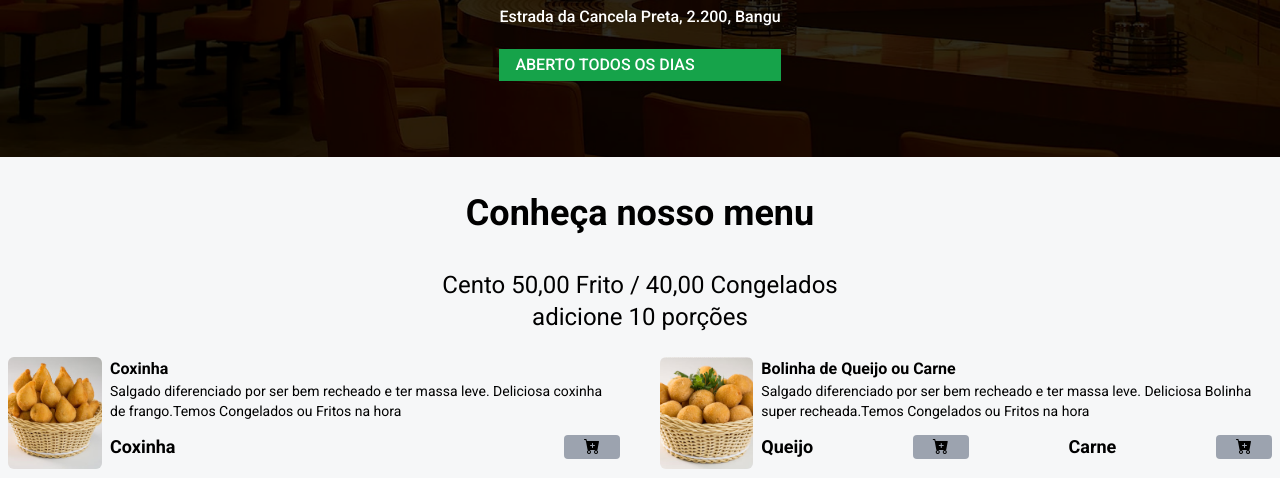
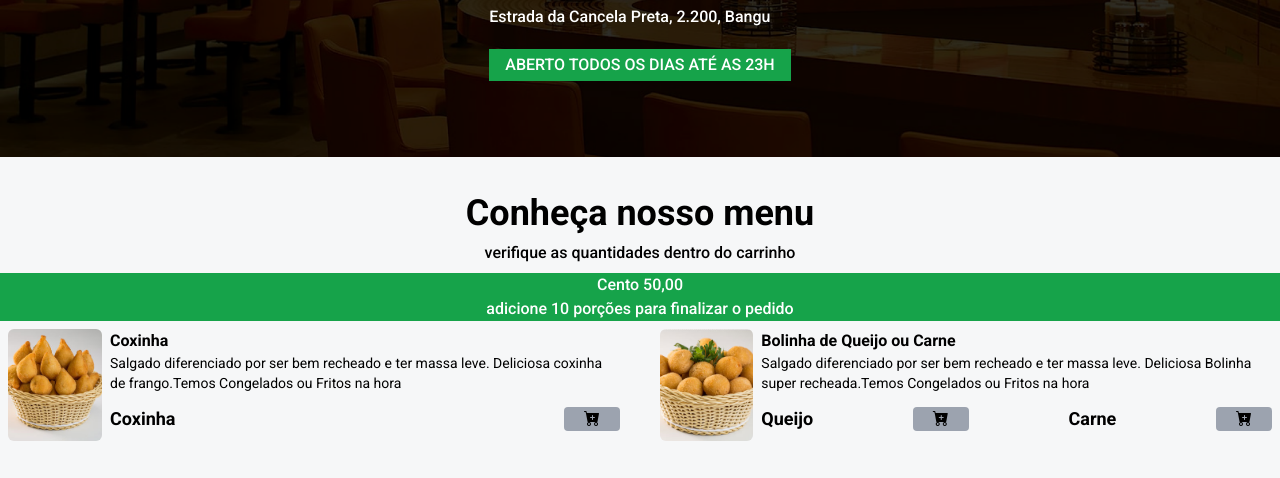
Before and after one commit to alesyfrontend/cardapio, a website: page index.html in a window 1280 px wide. Shown: the part 263-741 px from the top of the page. Drawn offline with nearby package versions, Linux system fonts and the light colour scheme.

Commit message:
troca layout

```diff
--- a/index.html
+++ b/index.html
@@ -27,7 +27,7 @@
         <span class=" text-white font-medium">Estrada da Cancela Preta, 2.200, Bangu</span>
 
         <div class="bg-green-600 px-4 py-1 rounded-3g mt-5" id="date-span">
-            <span class=" text-white font-medium"> ABERTO TODOS OS DIAS </span>
+            <span class=" text-white font-medium"> ABERTO TODOS OS DIAS ATÉ AS 23H</span>
 
 
     </div>
@@ -35,8 +35,11 @@
 <!--FIM DO HEADER-->
 
 
-<h2 class="text-2xl md:text-4xl font-bold text-center mt-9 mb-6"> Conheça nosso menu </h2>
-<h1 class="text-2xl md:text-2xl text-center mt-9 mb-6"> Cento 50,00 Frito / 40,00 Congelados <br> adicione 10 porções  </h1>
+<h2 class="text-2xl md:text-4xl font-bold text-center mt-9 mb-2"> Conheça nosso menu </h2>
+<h1 class="text-1xl md:text-1X1 text-center mt-2 mb-2 font-medium"> verifique as quantidades dentro do carrinho  </h1>
+<h1 class="text-1xl md:text-2xl text-center mt-2 mb-2 bg-green-600  text-white font-medium"> Cento 50,00 <br> adicione 10 porções para finalizar o pedido </h1>
+
+
 
 <!--INICIO MENU-->
 <div id="menu">
@@ -210,10 +213,10 @@
         Bebidas
     </h2>
     </div>
-<!--GRID BEBIDAS-->
+<!--GRID BEBIDAS
     <div class="grid grid-cols-1  md:grid-cols-2  gap-7 md:gap-10 mx-auto max-w-7xl px-2 mb-16" id="menu">
 
-        <!--BEBIDA ITEM-->
+        <!--BEBIDA ITEM
     <div class="flex gap-2 w-full">
         <img
         src="./assets/refri-1.png" alt="coca lata" class="w-28 h-28 rounded-md hover:scale-110 hover:-rotate-2  duration-300"/>
@@ -232,7 +235,7 @@
     </div>
     </div>
 <!--FIM BEBIDA ITEM-->
-    <!--BEBIDA ITEM-->
+    <!--BEBIDA ITEM
         <div class="flex gap-2 w-full">
             <img
             src="./assets/refri-2.png" alt="Guaraná lata" class="w-28 h-28 rounded-md hover:scale-110 hover:-rotate-2  duration-300"/>
```
